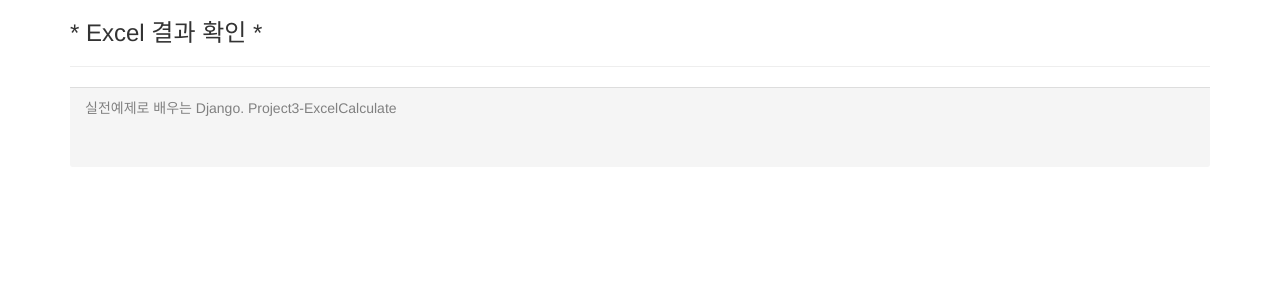
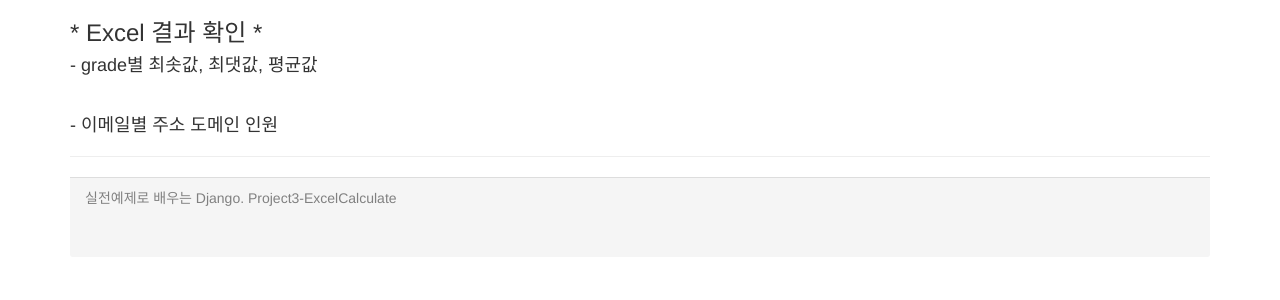
Before and after one commit to m0nd2y/ExcelCalculate_Django, a Django app: template ExcelCalculate/main/templates/result.html in a window 1280 px wide. Shown: the part 162-462 px from the top of the page. Run offline with Django 3.2, Linux system fonts and the light colour scheme; the template is opened without the code that fills it, so the values that code supplies are empty; some libraries are stand-ins or nearby versions.

Commit message:
'commit'

```diff
--- a/ExcelCalculate/main/templates/result.html
+++ b/ExcelCalculate/main/templates/result.html
@@ -40,6 +40,16 @@
         <div class='body'>
             <div class="resultDiv">
                 <h3> * Excel 결과 확인 *</h3>
+                <h4> - grade별 최솟값, 최댓값, 평균값 </h4>
+                {% for key, value in grade_calculate_dic.items %}
+                    <h5>GRADE : {{ key }} </h5>
+                    <p><string>최솟값 : </string>{{ value.min }}</p>
+                    <p><string>최댓값 : </string>{{ value.max }}</p>
+                    <p><string>최댓값 : </string>{{ value.avg }}</p>
+                    <br>
+                {% endfor %}
+                <br>
+                <h4> - 이메일별 주소 도메인 인원 </h4>
             </div>
             <hr>
         </div>
```
Also changed, not shown: ExcelCalculate/db.sqlite3.
